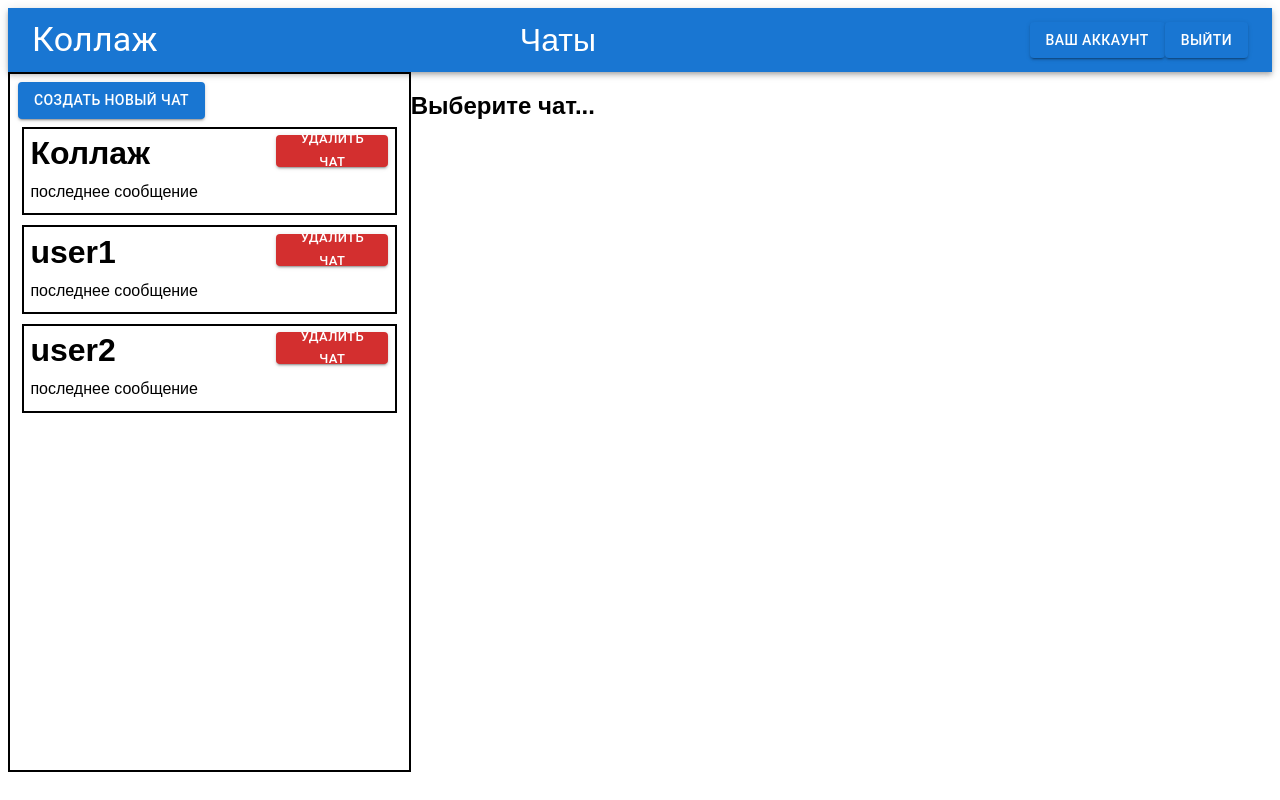
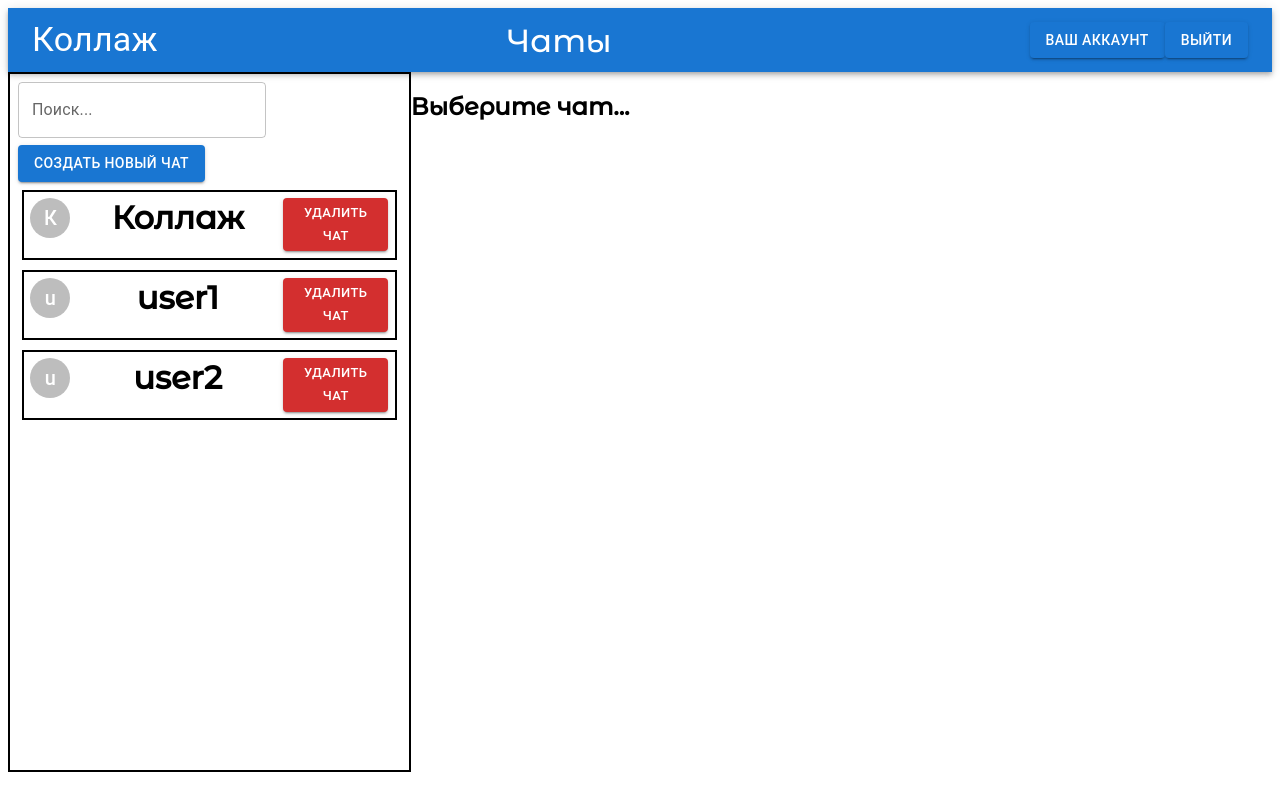
Before and after one commit to vadim36/TulaHack23-2-, a React (Create React App) app: page /chats in a window 1280 px wide. Built offline with nearby package versions, Linux system fonts and the light colour scheme.

Commit message:
Made Post Search and Better Posts

```diff
--- a/src/App.js
+++ b/src/App.js
@@ -4,7 +4,8 @@ import { Routes, Route } from 'react-router';
 import ChatsPage from './pages/Chats/ChatsPage';
 import FeedPage from './pages/Feed/FeedPage';
 import AccountPage from './pages/Account/AccountPage';
-import './index.css';
+import './styles_utils/index.css';
+import './styles_utils/type.css';
 import LoginPage from './pages/Login/LoginPage';
 import RegisterPage from './pages/Register/RegisterPage';
 
@@ -12,10 +13,11 @@ import RegisterPage from './pages/Register/RegisterPage';
 function App() {
   const [isAuth, setIsAuth] = useState(true);
   const [chatsArray, setChatsArray] = useState([
-    {id: 1, name: 'Коллаж', lastMessage: 'последнее сообщение'},
-    {id: 2, name: 'user1', lastMessage: 'последнее сообщение'},
-    {id: 3, name: 'user2', lastMessage: 'последнее сообщение'}
+    {id: 1, name: 'Коллаж'},
+    {id: 2, name: 'user1'},
+    {id: 3, name: 'user2'}
   ]);
+  const [sortedChatsArray, setSortedChatsArray] = useState(null);
   const [currentChatId, setCurrentChatId] = useState(null);
   const [currentChatInfo, setCurrentChatInfo] = useState(null);
 
@@ -36,13 +38,16 @@ function App() {
         {
           id: chatsArray[chatsArray.length - 1].id + 1,
           name: chatName,
-          lastMessage: 'Вы создали этот чат'
         }
       ]);
   }
 
+  function searchChats(searchedValue) {
+    return setSortedChatsArray(chatsArray.filter((chatItem) => chatItem.name.includes(searchedValue)));
+  }
+
   return (
-    <div id="App" style={{fontFamily: 'sans-serif'}}>
+    <div id="App">
       <Header auth={isAuth}/>
 
       <Routes>
@@ -54,6 +59,8 @@ function App() {
             setCurrentChat={setCurrentChat}
             currentChatInfo={currentChatInfo}
             createChat={createChat}
+            searchChats={searchChats}
+            sortedChatsArray={sortedChatsArray}
           />
         }/>
         <Route path='/account' element={<AccountPage/>}/>
--- a/src/components/ChatLink/ChatLink.jsx
+++ b/src/components/ChatLink/ChatLink.jsx
@@ -1,5 +1,5 @@
-import { Button } from '@mui/material'
-import React, {useRef} from 'react'
+import { Avatar, Button } from '@mui/material'
+import React from 'react'
 import styles from './ChatLink.module.scss';
 
 export default function ChatLink({chatData, deleteChat, setCurrentChat}) {
@@ -8,8 +8,8 @@ export default function ChatLink({chatData, deleteChat, setCurrentChat}) {
             if (event.target.closest('button[data-delete-button]')) return;
             return setCurrentChat(chatData.id, chatData);
         }}>
+            <Avatar>{chatData.name[0]}</Avatar>
             <strong className={styles.title}>{chatData.name}</strong>
-            <p>{chatData.lastMessage}</p>
             <Button
                 data-delete-button
                 variant='contained'
--- a/src/components/ChatLink/ChatLink.module.scss
+++ b/src/components/ChatLink/ChatLink.module.scss
@@ -1,17 +1,13 @@
 .chatLink {
     border: 2px solid #000;
     display: grid;
-    grid-template-columns: 1fr 7rem;
-    grid-template-rows: 2rem 2.5rem;
+    grid-template-columns: .2fr 1fr .5fr;
     padding: .4rem;
     cursor: pointer;
+    user-select: none;
 }
 
 .title {
     font-size: 2rem;
+    text-align: center;
 }
-
-.removeButton {
-    grid-column-start: 2;
-    grid-row-start: 1;
-}
--- a/src/components/ChatsPanel/ChatsPanel.jsx
+++ b/src/components/ChatsPanel/ChatsPanel.jsx
@@ -1,29 +1,49 @@
-import React,{useRef, useState} from 'react'
-import { Button } from '@mui/material'
+import React,{useRef, useState, useEffect} from 'react'
+import { Button, TextField } from '@mui/material'
 import classes from './ChatsPanel.module.scss'
 import ChatLink from '../ChatLink/ChatLink'
 
-export default function ChatsPanel({chats, deleteChat, setCurrentChat, createChat}) {
+export default function ChatsPanel(props) {
     const modalAddChat = useRef();
 
     const [nameGroupValue, setNameGroupValue] = useState('');
     const [chatTopic, setChatTopic] = useState('');
 
+    const [searchedValue, setSearchedValue] = useState('');
+
+    useEffect(() => {
+        return props.searchChats(searchedValue);
+    }, [searchedValue])
+
     return (
         <aside className={classes.aside}>
+            <TextField
+                label='Поиск...'
+                variant="outlined"
+                value={searchedValue}
+                onChange={(event) => setSearchedValue(event.target.value)}/>
             <Button
                 variant='contained'
                 onClick={() => modalAddChat.current.showModal()}
+                style={{marginTop: '7px'}}
             >
                 Создать новый чат
             </Button>
             <ul className={classes.chatsList}>
-            {chats.map((chat) =>
-                <ChatLink
-                    key={chat.id}
-                    chatData={chat}
-                    deleteChat={deleteChat}
-                    setCurrentChat={setCurrentChat}/>)
+            {props.sortedChatsArray
+                ? props.sortedChatsArray.map((sortedChatItem) =>
+                    <ChatLink
+                        key={sortedChatItem.id}
+                        chatData={sortedChatItem}
+                        deleteChat={props.deleteChat}
+                        setCurrentChat={props.setCurrentChat}/>
+                )
+                : props.chats.map((chat) =>
+                    <ChatLink
+                        key={chat.id}
+                        chatData={chat}
+                        deleteChat={props.deleteChat}
+                        setCurrentChat={props.setCurrentChat}/>)
             }
             </ul>
 
--- a/src/pages/Chats/ChatsPage.jsx
+++ b/src/pages/Chats/ChatsPage.jsx
@@ -1,4 +1,4 @@
-import React, {useState} from 'react'
+import React from 'react'
 import ChatsPanel from '../../components/ChatsPanel/ChatsPanel';
 import CurrentChat from '../../components/CurrentChat/CurrentChat';
 
@@ -9,7 +9,9 @@ export default function ChatsPage(props) {
                 chats={props.chatsArray}
                 deleteChat={props.deleteChat}
                 setCurrentChat={props.setCurrentChat}
-                createChat={props.createChat}/>
+                createChat={props.createChat}
+                searchChats={props.searchChats}
+                sortedChatsArray={props.sortedChatsArray}/>
             <CurrentChat chatInfo={props.currentChatInfo}/>
         </div>
     )
--- /dev/null
+++ b/src/styles_utils/type.css
@@ -0,0 +1,6 @@
+@import url('https://fonts.googleapis.com/css2?family=Montserrat+Alternates:ital,wght@0,400;0,500;1,400&display=swap');
+
+#App {
+    font-family: 'Montserrat Alternates';
+    font-weight: 500;
+}
```
Also changed, not shown: src/fonts/ZeroCool.woff (added), src/styles_utils/index.css (renamed from src/index.css).
